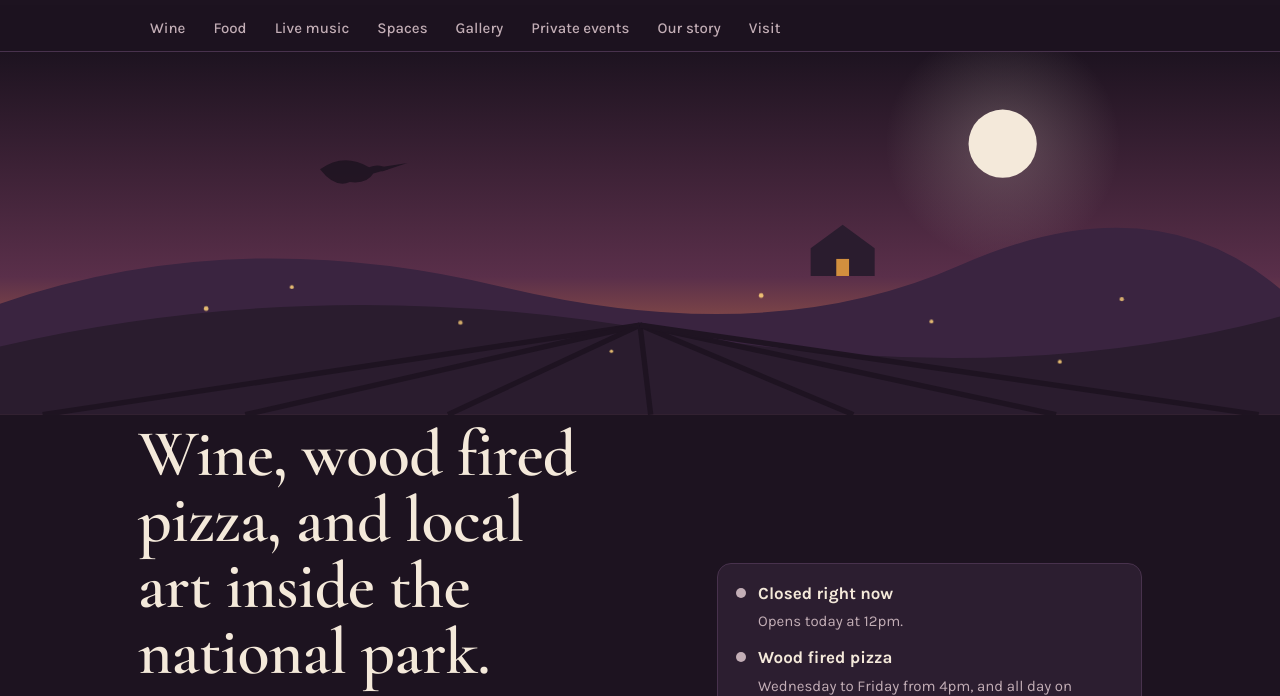
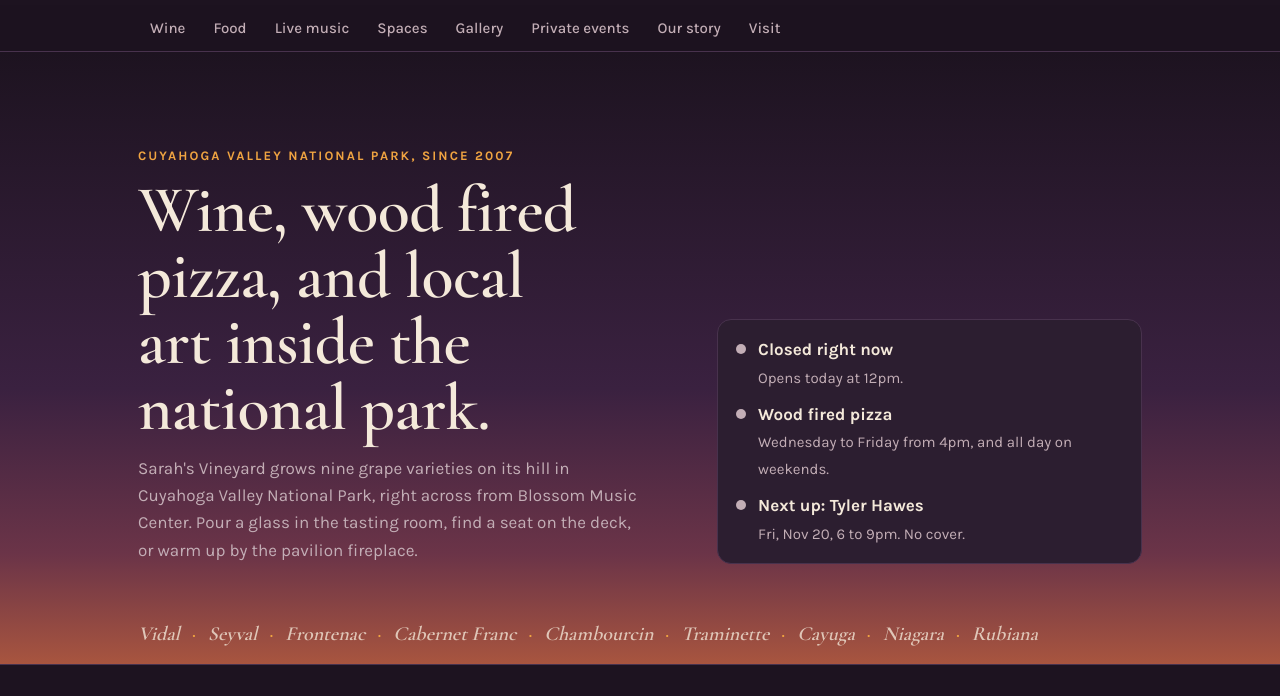
Before and after one commit to jjsatina/jjsatina.github.io, a plain HTML site: page projects/sarahs-vineyard.html in a window 1280 px wide. Shown: the part 98-794 px from the top of the page. Drawn offline with nearby package versions, Linux system fonts and the light colour scheme.

Commit message:
Replace Sarah's Vineyard header illustration

```diff
--- a/projects/sarahs-vineyard.html
+++ b/projects/sarahs-vineyard.html
@@ -43,13 +43,11 @@ nav.bar a { flex: none; text-decoration: none; font: 500 15px var(--body); color
 nav.bar a:hover { color: var(--ink); background: var(--surface); }
 
 /* hero */
-.hero { position: relative; }
-.scene { display: block; width: 100%; height: auto; }
-.fly { animation: drift 6s ease-in-out infinite alternate; }
-.fly:nth-of-type(2n) { animation-duration: 8s; animation-delay: -2s; }
-.fly:nth-of-type(3n) { animation-duration: 7s; animation-delay: -4s; }
-@keyframes drift { from { transform: translate(0, 0); opacity: 0.2; } to { transform: translate(14px, -10px); opacity: 0.9; } }
-.hero .copy { display: grid; grid-template-columns: minmax(0, 1.25fr) minmax(0, 1fr); gap: clamp(20px, 4vw, 48px); align-items: end; padding-top: 6px; padding-bottom: 30px; }
+.hero { background: linear-gradient(180deg, var(--bg) 0%, #3a2140 55%, #6b3448 82%, #a8553f 100%); border-bottom: 1px solid var(--line); }
+.hero .copy { display: grid; grid-template-columns: minmax(0, 1.25fr) minmax(0, 1fr); gap: clamp(20px, 4vw, 48px); align-items: end; padding-top: clamp(48px, 8vw, 96px); padding-bottom: clamp(28px, 4vw, 44px); }
+.hero .eyebrow { margin: 0 0 14px; font: 700 13px var(--body); letter-spacing: 0.16em; color: var(--amber); }
+.grapes { display: flex; flex-wrap: wrap; gap: 6px 0; margin: 0; padding: 14px 0 18px; list-style: none; font: 600 italic 20px var(--display); color: rgba(244, 233, 218, 0.78); }
+.grapes li + li::before { content: "\00B7"; margin: 0 12px; color: var(--amber); font-style: normal; }
 h1 { margin: 0; font: 600 clamp(38px, 5.6vw, 66px)/1 var(--display); letter-spacing: -0.01em; text-wrap: balance; }
 .hero p.lede { max-width: 50ch; color: var(--muted); margin: 14px 0 0; }
 .now { background: var(--surface); border: 1px solid var(--line); border-radius: 14px; padding: 16px 18px; display: flex; flex-direction: column; gap: 10px; }
@@ -196,7 +194,6 @@ footer { padding-top: 30px; padding-bottom: 90px; font-size: 14px; color: var(--
 }
 @media (prefers-reduced-motion: reduce) {
   html { scroll-behavior: auto; }
-  .fly { animation: none; }
   .toast { transition: none; }
 }
 </style>
@@ -224,34 +221,9 @@ footer { padding-top: 30px; padding-bottom: 90px; font-size: 14px; color: var(--
 
 <main>
   <div class="hero">
-    <svg class="scene" viewBox="0 0 1200 340" preserveAspectRatio="xMidYMax slice" role="img" aria-label="Drawing of vineyard rows on a hill at dusk with a heron flying over">
-      <defs>
-        <linearGradient id="sky" x1="0" y1="0" x2="0" y2="1"><stop offset="0" stop-color="#1d1320"/><stop offset="0.62" stop-color="#5a2f4a"/><stop offset="1" stop-color="#d07a42"/></linearGradient>
-        <radialGradient id="moonglow"><stop offset="0" stop-color="#f4e9da" stop-opacity="0.22"/><stop offset="1" stop-color="#f4e9da" stop-opacity="0"/></radialGradient>
-      </defs>
-      <rect width="1200" height="340" fill="url(#sky)"/>
-      <circle cx="940" cy="86" r="110" fill="url(#moonglow)"/>
-      <circle cx="940" cy="86" r="32" fill="#f4e9da"/>
-      <path d="M0 236 Q220 160 470 220 T900 200 T1200 222 V340 H0Z" fill="#3a2440"/>
-      <path d="M760 210 h60 v-26 l-30 -22 l-30 22 Z" fill="#2a1c2e"/>
-      <rect x="784" y="194" width="12" height="16" fill="#f0a441" opacity="0.85"/>
-      <path d="M0 276 Q300 206 620 262 T1200 248 V340 H0Z" fill="#2a1c2e"/>
-      <g stroke="#1d1320" stroke-width="5" opacity="0.92">
-        <line x1="600" y1="256" x2="40" y2="340"/><line x1="600" y1="256" x2="230" y2="340"/><line x1="600" y1="256" x2="420" y2="340"/>
-        <line x1="600" y1="256" x2="610" y2="340"/><line x1="600" y1="256" x2="800" y2="340"/><line x1="600" y1="256" x2="990" y2="340"/><line x1="600" y1="256" x2="1180" y2="340"/>
-      </g>
-      <g fill="#1d1320" opacity="0.85">
-        <path d="M300 110 q22 -16 46 -2 q10 -4 18 2 l-14 4 q-6 10 -22 8 q-14 6 -28 -12 z"/>
-        <path d="M356 108 l26 -4 l-24 8 z"/>
-      </g>
-      <g fill="#ffd27a">
-        <circle class="fly" cx="180" cy="250" r="2.2"/><circle class="fly" cx="260" cy="230" r="1.8"/><circle class="fly" cx="420" cy="262" r="2"/>
-        <circle class="fly" cx="700" cy="238" r="2.2"/><circle class="fly" cx="860" cy="262" r="1.8"/><circle class="fly" cx="1040" cy="240" r="2"/>
-        <circle class="fly" cx="560" cy="290" r="1.6"/><circle class="fly" cx="980" cy="300" r="1.8"/>
-      </g>
-    </svg>
     <div class="wrap copy">
       <div>
+        <p class="eyebrow">CUYAHOGA VALLEY NATIONAL PARK, SINCE 2007</p>
         <h1>Wine, wood fired pizza, and local art inside the national park.</h1>
         <p class="lede">Sarah's Vineyard grows nine grape varieties on its hill in Cuyahoga Valley National Park, right across from Blossom Music Center. Pour a glass in the tasting room, find a seat on the deck, or warm up by the pavilion fireplace.</p>
       </div>
@@ -260,6 +232,9 @@ footer { padding-top: 30px; padding-bottom: 90px; font-size: 14px; color: var(--
         <div class="row"><i class="dot" id="d-pizza"></i><div><b id="t-pizza">Pizza oven</b><span id="s-pizza"></span></div></div>
         <div class="row"><i class="dot" id="d-music"></i><div><b id="t-music">Live music</b><span id="s-music"></span></div></div>
       </div>
+    </div>
+    <div class="wrap">
+      <ul class="grapes" aria-label="Grapes grown on the property"><li>Vidal</li><li>Seyval</li><li>Frontenac</li><li>Cabernet Franc</li><li>Chambourcin</li><li>Traminette</li><li>Cayuga</li><li>Niagara</li><li>Rubiana</li></ul>
     </div>
   </div>
 
```
Also changed, not shown: index.html (+1 -1 lines).
